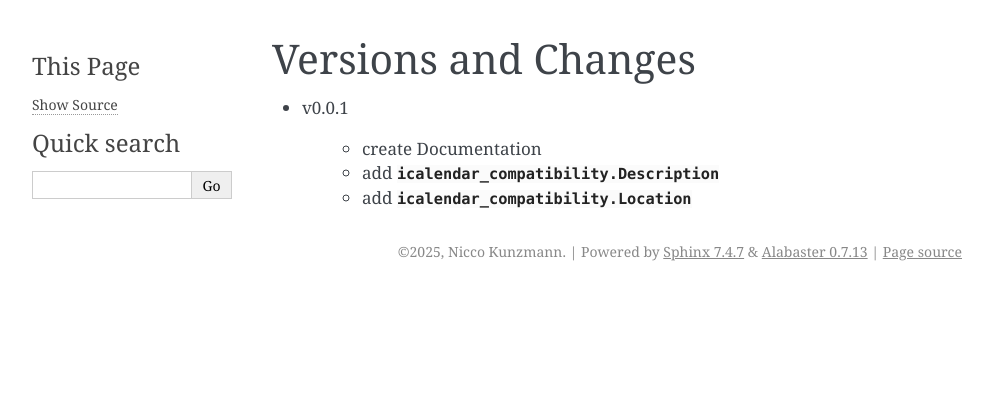
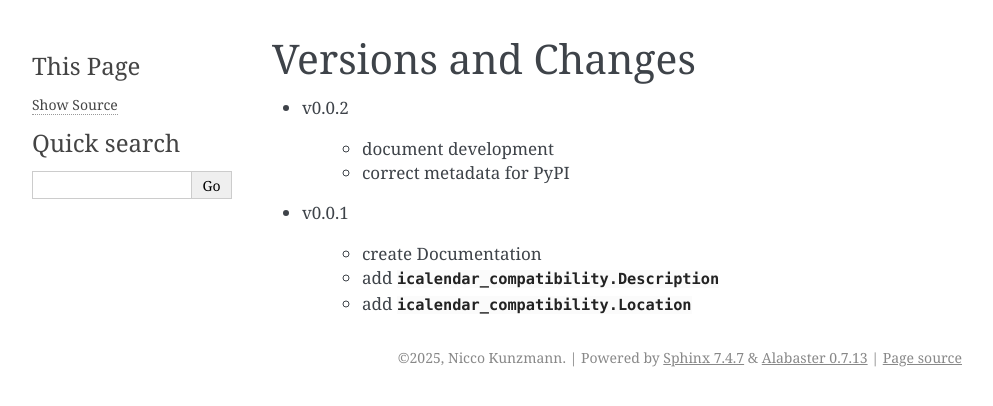
Before and after one commit to niccokunzmann/icalendar_compatibility, a Sphinx documentation site: the page built from docs/changes.rst, in a window 1280 px wide. Shown: the top 406 px of the page, without its empty margins (148-1141 px from the left). Built offline with Sphinx 7.4.7, drawn with Linux system fonts in a browser that asks for light colours.

Commit message:
log changes

```diff
--- a/docs/changes.rst
+++ b/docs/changes.rst
@@ -1,5 +1,10 @@
 Versions and Changes
 ====================
+
+- v0.0.2
+
+    - document development
+    - correct metadata for PyPI
 
 - v0.0.1
 
```
